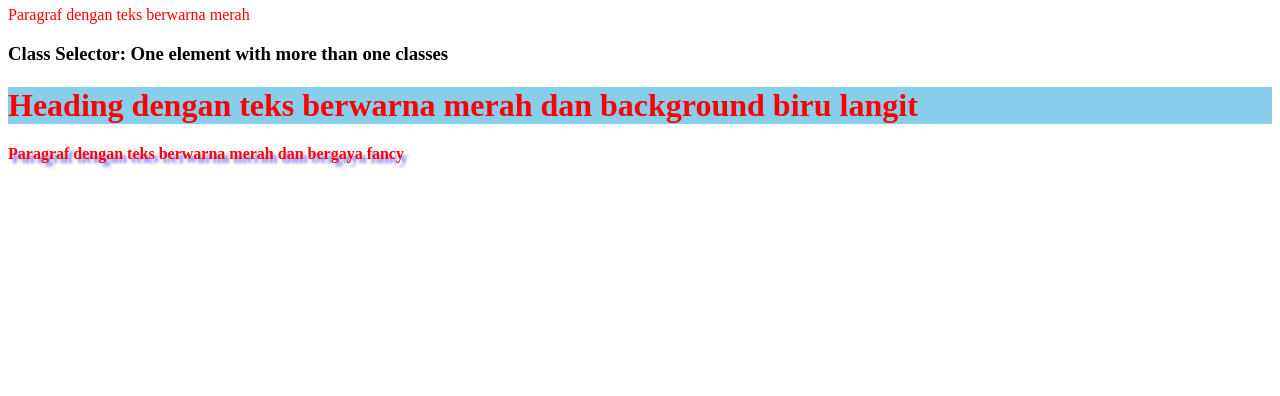
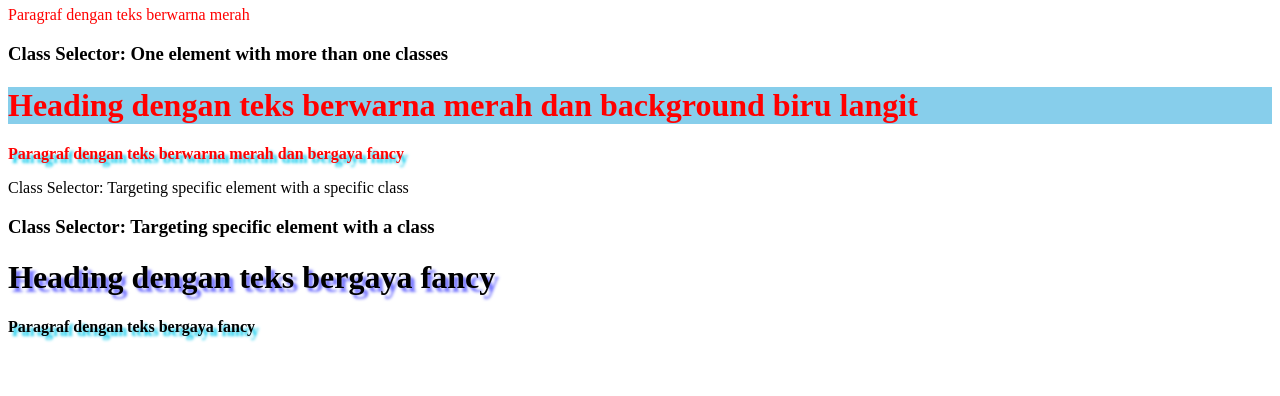
Before and after one commit to alifdevz/simple-web, a plain HTML site: page index4.html in a window 1280 px wide. Shown: the part 457-853 px from the top of the page. Before the commit the page ends 800 px from the top, so only its background shows below. Drawn offline with Linux system fonts and the light colour scheme.

Commit message:
Add a class selector with targets specific element with a specific class

```diff
--- a/index4.html
+++ b/index4.html
@@ -23,6 +23,10 @@
         .fancy {
            font-weight: bold;
            text-shadow: 4px 4px 3px #77f;
+        }
+
+        p.fancy {
+            text-shadow: 4px 4px 3px #00c8eb;
         }
      </style>
 </head>
@@ -51,6 +55,11 @@
     <h3>Class Selector: One element with more than one classes</h3>
     <h1 class="red skyblue-bg">Heading dengan teks berwarna merah dan background biru langit</h1>
     <p class="red fancy">Paragraf dengan teks berwarna merah dan bergaya fancy</p>
+
+    Class Selector: Targeting specific element with a specific class
+    <h3>Class Selector: Targeting specific element with a class</h3>
+    <h1 class="fancy">Heading dengan teks bergaya fancy</h1>
+    <p class="fancy">Paragraf dengan teks bergaya fancy</p>
     <br>
     <br>
 </body>
```
